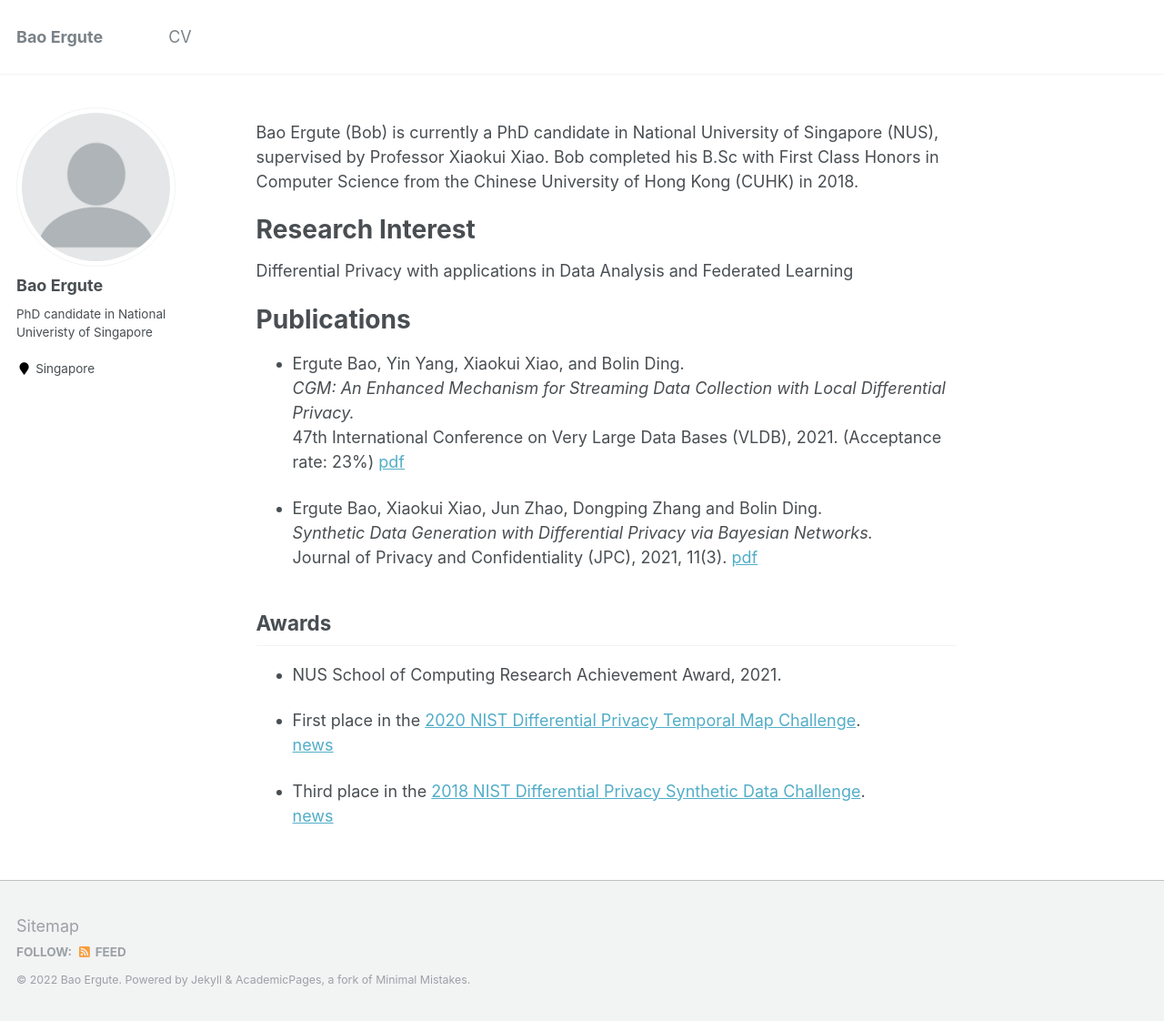
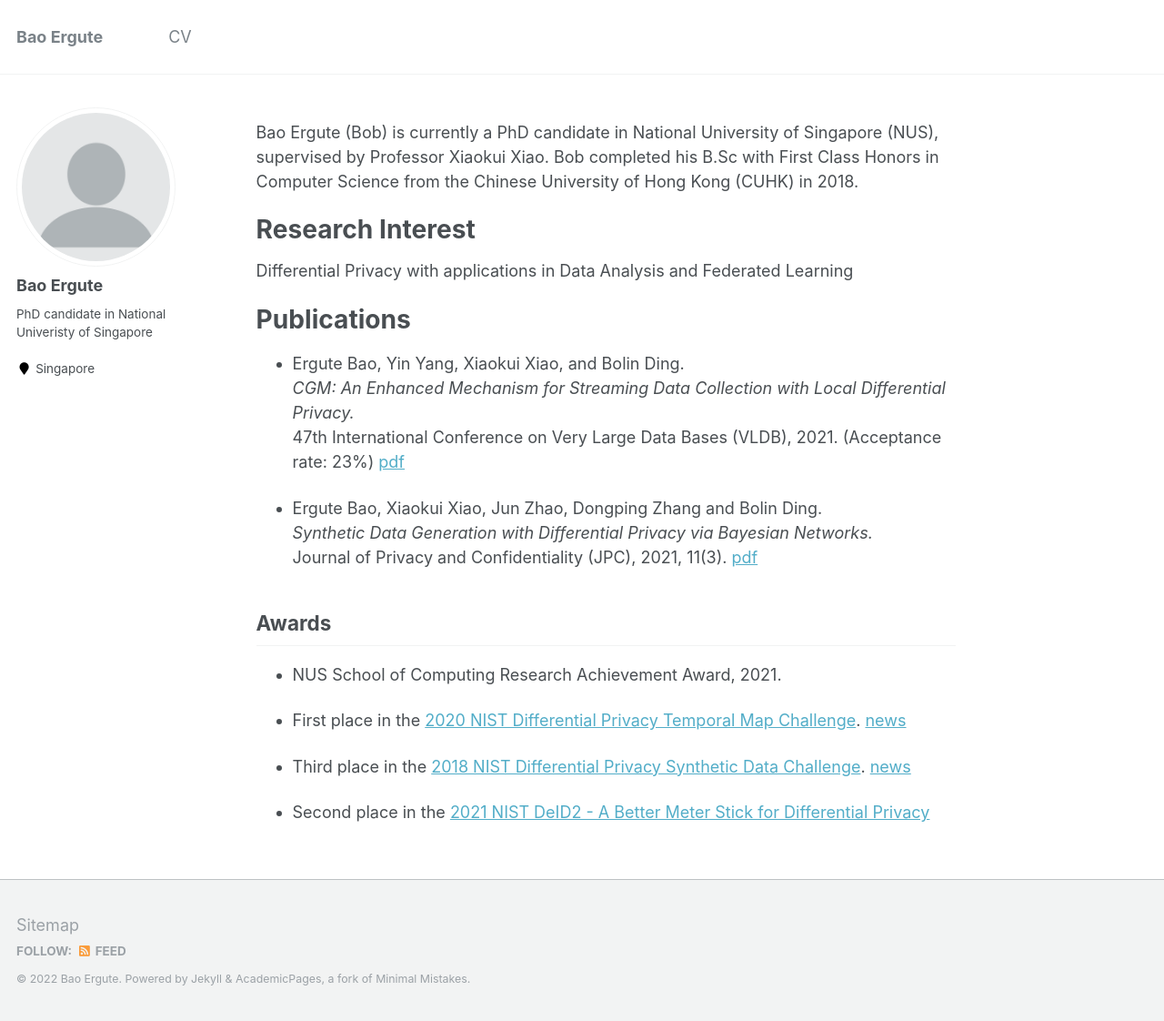
Before and after one commit to paulgute/paulgute.github.io, a Jekyll site: the page built from _pages/about.md, in a window 1280 px wide and 1122 px high. Shown: the whole window at 91% size. Built offline with Jekyll 4.4.1, drawn with Linux system fonts in a browser that asks for light colours.

Commit message:
Update about.md

```diff
--- a/_pages/about.md
+++ b/_pages/about.md
@@ -33,8 +33,8 @@ Awards
 ------
 - NUS School of Computing Research Achievement Award, 2021.
 
-- First place in the [2020 NIST Differential Privacy Temporal Map Challenge](https://www.nist.gov/ctl/pscr/open-innovation-prize-challenges/current-and-upcoming-prize-challenges/2020-differential).\
-[news](https://www.comp.nus.edu.sg/news/2021-nistchallenge/)
+- First place in the [2020 NIST Differential Privacy Temporal Map Challenge](https://www.nist.gov/ctl/pscr/open-innovation-prize-challenges/current-and-upcoming-prize-challenges/2020-differential). [news](https://www.comp.nus.edu.sg/news/2021-nistchallenge/)
 
-- Third place in the [2018 NIST Differential Privacy Synthetic Data Challenge](https://www.nist.gov/ctl/pscr/team-privbayes).\
-[news](https://www.comp.nus.edu.sg/news/archives/y2019/2019-nist-differential-privacy-synthetic-data-challenge/)
+- Third place in the [2018 NIST Differential Privacy Synthetic Data Challenge](https://www.nist.gov/ctl/pscr/team-privbayes). [news](https://www.comp.nus.edu.sg/news/archives/y2019/2019-nist-differential-privacy-synthetic-data-challenge/)
+
+- Second place in the [2021 NIST DeID2 - A Better Meter Stick for Differential Privacy](https://www.herox.com/bettermeterstick/updates)
```
